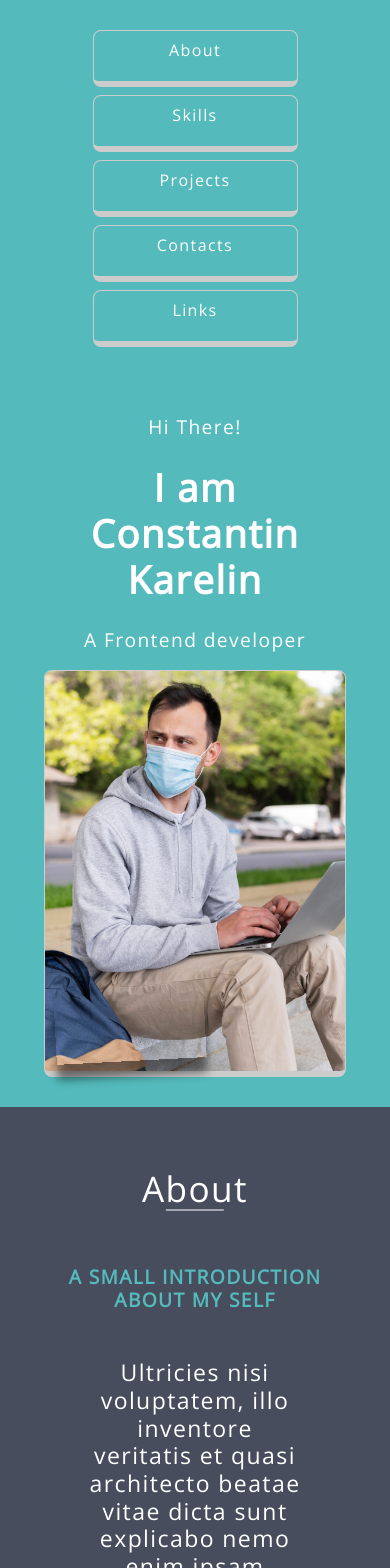
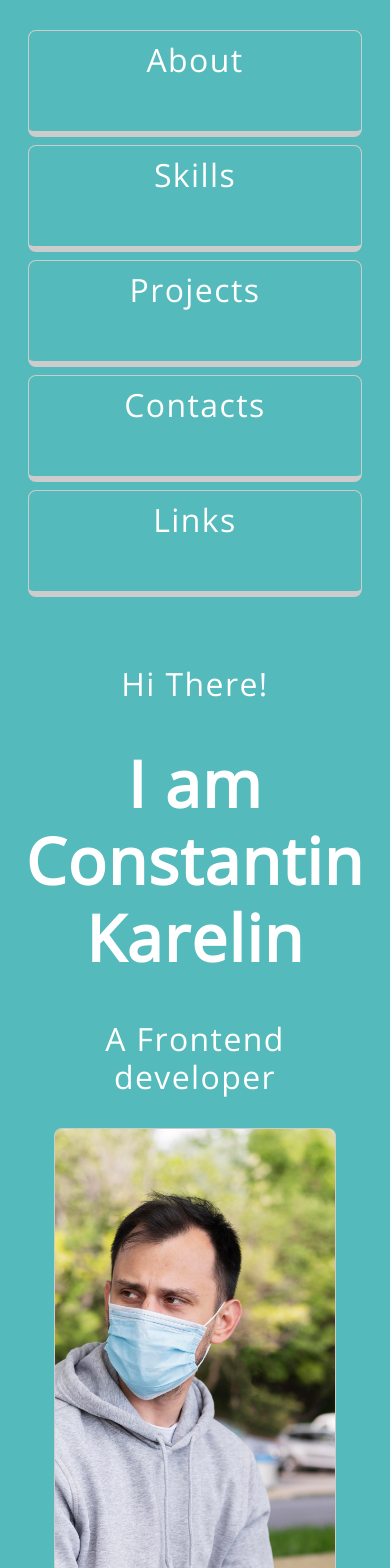
Before and after one commit to Constantin-dot/portfolio, a React (Create React App) app: page / in a window 390 px wide. Shown: the top 1568 px of the page. Built offline with nearby package versions, Linux system fonts and the light colour scheme; the HTML template or start-up script is replaced by a standard one.

Commit message:
fixed settings of form 3.1

```diff
--- a/package.json
+++ b/package.json
@@ -25,7 +25,6 @@
     "sendgrid": "^5.2.3"
   },
   "scripts": {
-    "startServer": "node index-node.js",
     "start": "react-scripts start",
     "build": "react-scripts build",
     "test": "react-scripts test",
--- a/src/about/About.js
+++ b/src/about/About.js
@@ -57,7 +57,7 @@ const About = () => {
                                 </span>
                             </div>
                             <div className={style.num}>3</div>
-                            <h6>made projects</h6>
+                            <h6>Made projects</h6>
                         </div>
                         <div className={style.cube}>
                             <div className={style.fact}>
@@ -71,7 +71,8 @@ const About = () => {
                                 </span>
                             </div>
                             <div className={style.num}>1000</div>
-                            <h6>more then 1000 hours of practice</h6>
+                            <h6>More then 1000 <br/>
+                            hours of practice</h6>
                         </div>
                     </div>
                     <div className={style.photo} style={running}>
--- a/src/about/About.module.scss
+++ b/src/about/About.module.scss
@@ -14,6 +14,7 @@
       flex-direction: column;
       justify-content: space-around;
       align-items: center;
+      box-sizing: border-box;
       @include text(600, 1.2em, 1.2, $primaryColor);
 
       p {
@@ -26,17 +27,20 @@
         margin: 0 auto;
         position: relative;
         width: 100%;
-        height: 300px;
+        min-height: 300px;
         display: flex;
         justify-content: space-around;
-        @media screen and (max-width: 700px) {
+        box-sizing: border-box;
+        @media screen and (max-width: 740px) {
           flex-wrap: wrap;
+          margin-bottom: 20px;
         }
 
         .cube {
           min-width: 30%;
-          margin-bottom: 40px;
+          //margin-bottom: 40px;
           position: relative;
+          margin: 20px 10px;
 
           .fact {
             position: absolute;
@@ -125,12 +129,16 @@
           .num {
             color: #54BABB;
             position: relative;
-            z-index: -1;
+            //z-index: -1;
             font-size: 56px;
             font-weight: bold;
             font-family: 'Istok Web', sans-serif;
             text-shadow: 0 18px 2px rgba(41, 41, 41, .3);
             width: 100%;
+            margin-top: 67px;
+            @media screen and (max-width: 740px) {
+              margin-top: -8px;
+            }
           }
 
           h6 {
--- a/src/common/components/title/Title.module.scss
+++ b/src/common/components/title/Title.module.scss
@@ -6,7 +6,7 @@
   position: relative;
 
   h2 {
-    @include text(400, 2.2em, 1.2, $titleColor);
+    @include text(400, 3em, 1.2, $titleColor);
     margin: 0;
   }
 
--- a/src/common/styles/sass/mixins.scss
+++ b/src/common/styles/sass/mixins.scss
@@ -37,14 +37,14 @@
 }
 
 @mixin button() {
-  min-height: 30px;
-  width: 250px;
+  min-height: 80px;
+  width: 400px;
   padding: 10px;
   margin-bottom: 8px;
   border-radius: 8px;
   border: 1px solid #ccc;
   border-bottom: 6px solid #ccc;
-  @include text(400, 1em, 1.2, $textColor);
+  @include text(400, 2em, 1.2, $textColor);
 }
 
 @mixin icon($size, $color) {
--- a/src/contacts/Contacts.js
+++ b/src/contacts/Contacts.js
@@ -8,13 +8,15 @@ const Contacts = () => {
 
     const formik = useFormik({
         initialValues: {
-            contact: '',
+            email: '',
+            phoneNumber: '',
             name: '',
             message: '',
         },
         onSubmit: values => {
             axios.post("https://smtp-constantin-server.herokuapp.com/sendMessage", {
-                contact: values.contact,
+                email: values.email,
+                phoneNumber: values.phoneNumber,
                 name: values.name,
                 message: values.message
             })
@@ -32,7 +34,12 @@ const Contacts = () => {
                     <input
                         className={style.input}
                         placeholder={"your email"}
-                        {...formik.getFieldProps("contact")}
+                        {...formik.getFieldProps("email")}
+                    />
+                    <input
+                        className={style.input}
+                        placeholder={"your phone number"}
+                        {...formik.getFieldProps("phoneNumber")}
                     />
                     <input
                         className={style.input}
--- a/src/contacts/Contacts.module.scss
+++ b/src/contacts/Contacts.module.scss
@@ -18,28 +18,28 @@
       align-items: center;
 
       .input {
-        min-height: 40px;
-        width: 250px;
+        min-height: 80px;
+        width: 400px;
         border-radius: 8px;
         border: 1px solid #ccc;
         border-bottom: 6px solid #ccc;
         text-align: center;
         margin-bottom: 15px;
-        @include text(600, 0.9em, 1.2, $textColor);
+        @include text(600, 2em, 1.2, $textColor);
         @media screen and (max-width: 600px) {
           width: 100%;
         }
       }
 
       .textarea {
-        min-height: 60px;
-        width: 250px;
+        min-height: 100px;
+        width: 400px;
         border-radius: 8px;
         border: 1px solid #ccc;
         border-bottom: 6px solid #ccc;
         text-align: center;
         margin-bottom: 15px;
-        @include text(600, 0.9em, 1.2, $textColor);
+        @include text(600, 2em, 1.2, $textColor);
         @media screen and (max-width: 600px) {
           width: 100%;
         }
--- a/src/main/Main.module.scss
+++ b/src/main/Main.module.scss
@@ -4,7 +4,7 @@
 .mainBlock {
   @include block(100vh, $primaryColor);
 
-  @media screen and (max-width: 705px) {
+  @media screen and (max-width: 1030px) {
     flex-wrap: wrap;
     justify-content: center;
   }
@@ -13,13 +13,14 @@
     flex-direction: column;
     justify-content: center;
     align-items: center;
-    @media screen and (max-width: 705px) {
+    @media screen and (max-width: 600px) {
       width: 80%;
     }
+
     .link {
       @include button();
       @media screen and (max-width: 600px) {
-        width: 183px;
+        width: 100%;
       }
       a {
         text-decoration: none;
@@ -33,19 +34,22 @@
     @include container(50%, 30px 20px);
     justify-content: space-around;
     align-items: center;
-    @media screen and (max-width: 785px) {
+    @media screen and (max-width: 1700px) {
       flex-wrap: wrap;
-      width: 80%;
+      //width: 100%;
+    }
+    @media screen and (max-width: 1030px) {
+      width: 100%;
     }
 
     .text {
-      width: 300px;
-      @include text(400, 1.2em, 1.2, $titleColor);
+      min-width: 300px;
+      @include text(400, 2em, 1.2, $titleColor);
     }
 
     .photo {
-      width: 300px;
-      height: 400px;
+      width: 50%;
+      height: 650px;
       background-size: cover;
       background-position: center;
       background-repeat: no-repeat;
@@ -54,20 +58,26 @@
       border: 1px solid #ccc;
       border-bottom: 6px solid #ccc;
       z-index: 3;
+      @media screen and (max-width: 1700px) {
+        width: 80%;
+      }
+      @media screen and (max-width: 1030px) {
+        height: 800px;
+      }
 
-      &::after {
-        z-index: -1;
-        position: absolute;
-        content: "";
-        bottom: 10px;
-        left: 10px;
-        width: 50%;
-        top: 80%;
-        max-width: 350px;
-        box-shadow: 0 15px 10px #000;
-        transform: rotate(-3deg);
-        opacity: 0.5;
-      }
+      //&::after {
+      //  z-index: -1;
+      //  position: absolute;
+      //  content: "";
+      //  bottom: 10px;
+      //  left: 10px;
+      //  width: 50%;
+      //  top: 80%;
+      //  max-width: 350px;
+      //  box-shadow: 0 15px 10px #000;
+      //  transform: rotate(-3deg);
+      //  opacity: 0.5;
+      //}
 
     }
   }
--- a/src/projects/project/Project.js
+++ b/src/projects/project/Project.js
@@ -7,7 +7,7 @@ const Project = (props) => {
             <div className={style.icon} style={props.style}>
                 {/*<a className={style.button}>see more</a>*/}
                 {/*<img src={props.image} width={"100%"} height={"300px"} alt={"image"}/>*/}
-                <button className={style.button}>see</button>
+                <button className={style.button}>see more</button>
             </div>
             <div className={style.projectInfo}>
                 <h3 className={style.projectTitle}>{props.title}</h3>
--- a/src/projects/project/Project.module.scss
+++ b/src/projects/project/Project.module.scss
@@ -44,8 +44,9 @@
       z-index: 1;
       @include button();
       @media screen and (max-width: 600px) {
-        width: 183px;
+        width: 100%;
       }
+      opacity: 0.7;
     }
   }
 
```
Also changed, not shown: src/index-node.js (+4 -3 lines).
